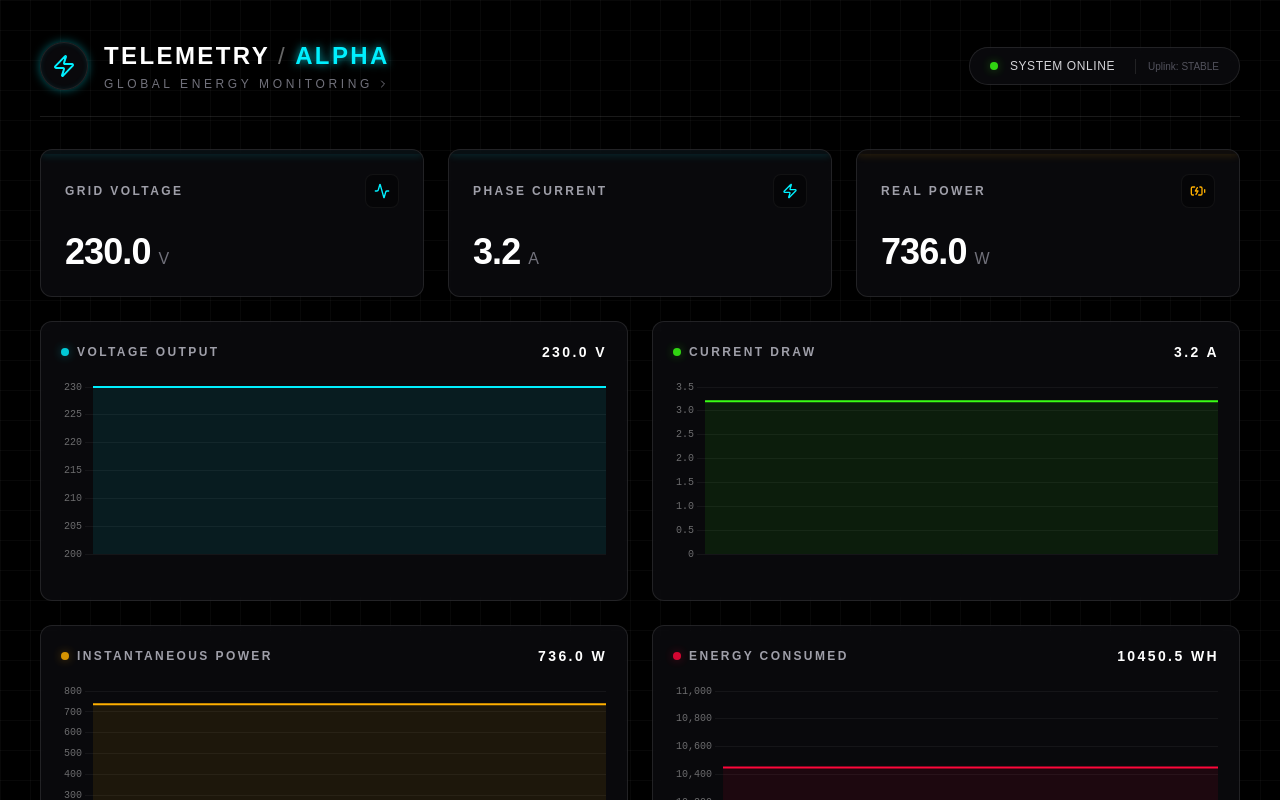
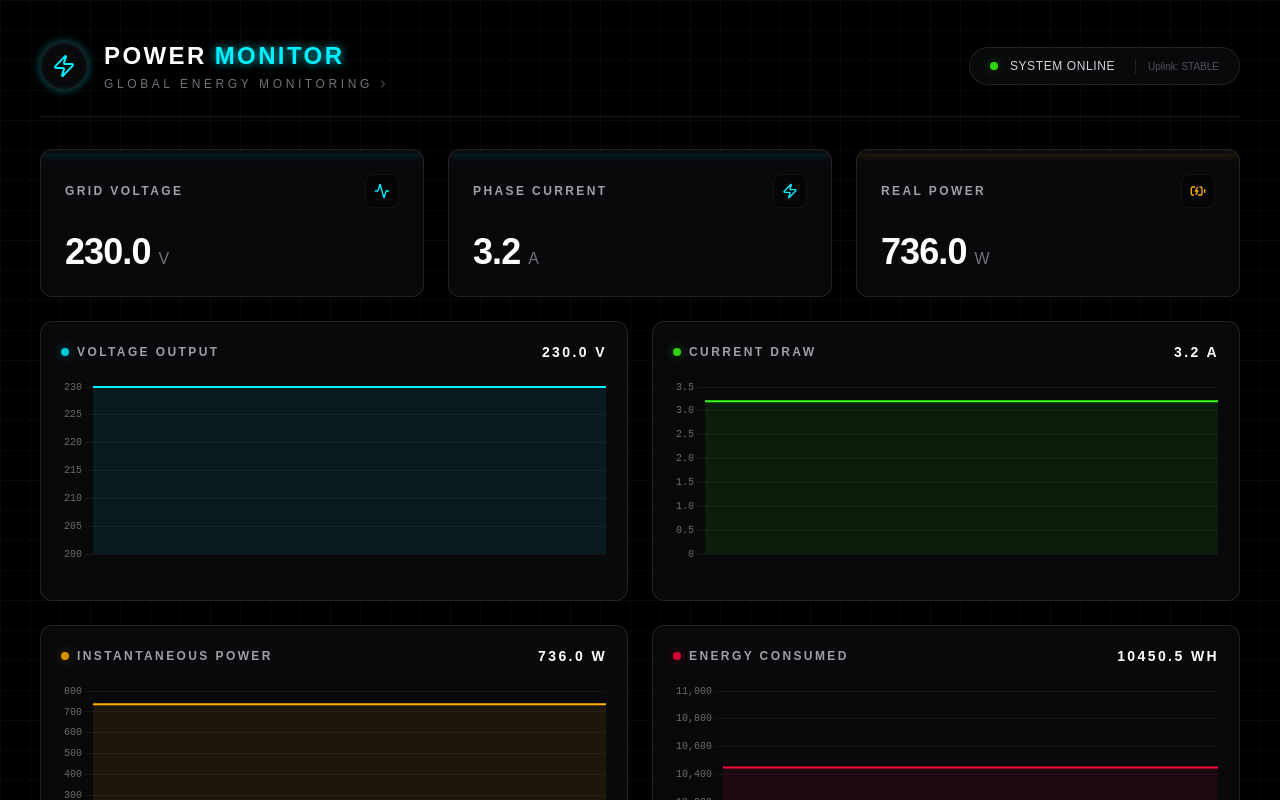
Before and after one commit to sivan73/iot-power-dashboard, a Next.js app: page / in a window 1280 px wide. Shown: the top 800 px of the page. Built offline with nearby package versions, Linux system fonts and the light colour scheme; no server answers; the database is empty.

Commit message:
Update Dashboard.tsx

```diff
--- a/src/components/Dashboard.tsx
+++ b/src/components/Dashboard.tsx
@@ -63,7 +63,7 @@ export function Dashboard() {
             </div>
             <div>
               <h1 className="text-xl md:text-2xl font-bold text-white tracking-[0.1em] uppercase flex items-center">
-                Telemetry <span className="text-white/40 font-light mx-2">/</span> <span className={`${isOverload ? 'text-neon-red text-glow-red' : 'text-neon-cyan text-glow-cyan'} transition-colors duration-300`}>Alpha</span>
+                Power <span className={`${isOverload ? 'text-neon-red text-glow-red' : 'text-neon-cyan text-glow-cyan'} transition-colors duration-300 ml-2`}>Monitor</span>
               </h1>
               <p className="text-zinc-500 text-xs mt-1 uppercase tracking-[0.3em] flex items-center">
                 Global Energy Monitoring <ChevronRight className="w-3 h-3 ml-1" />
```
